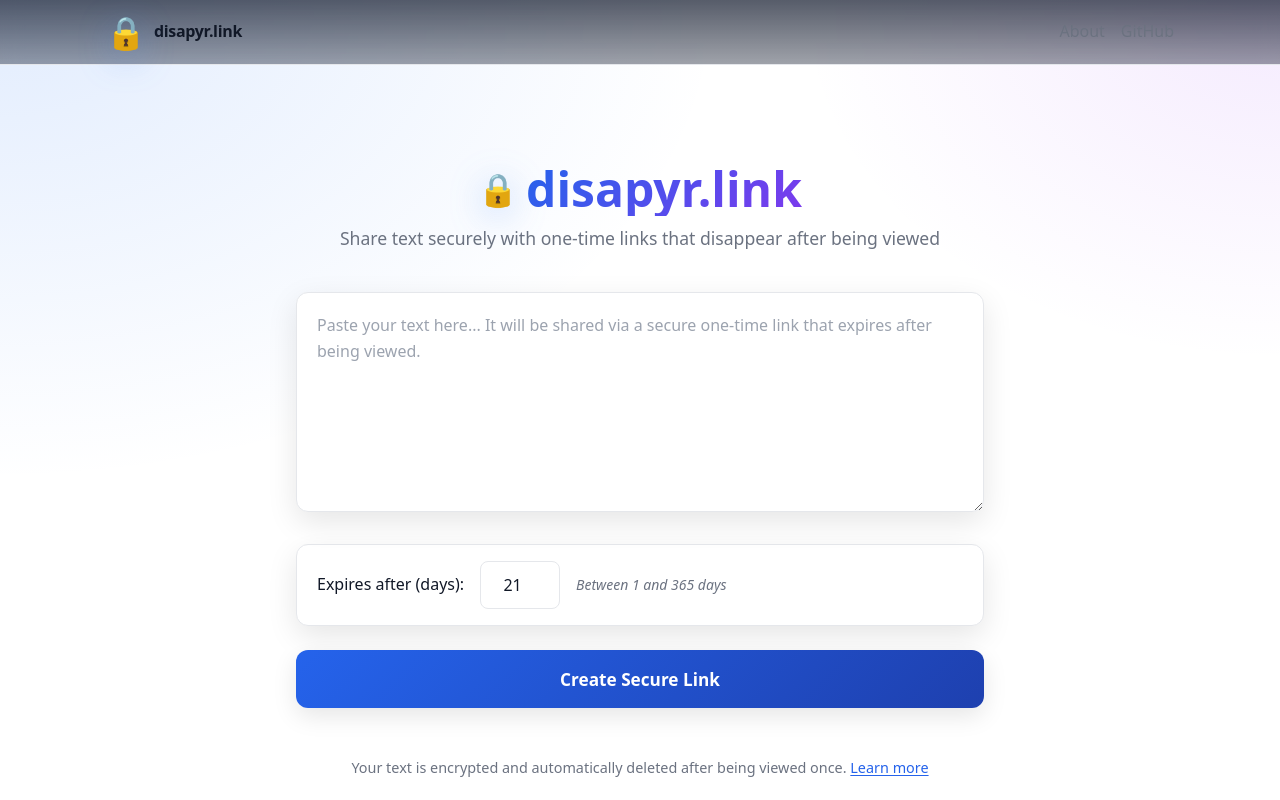
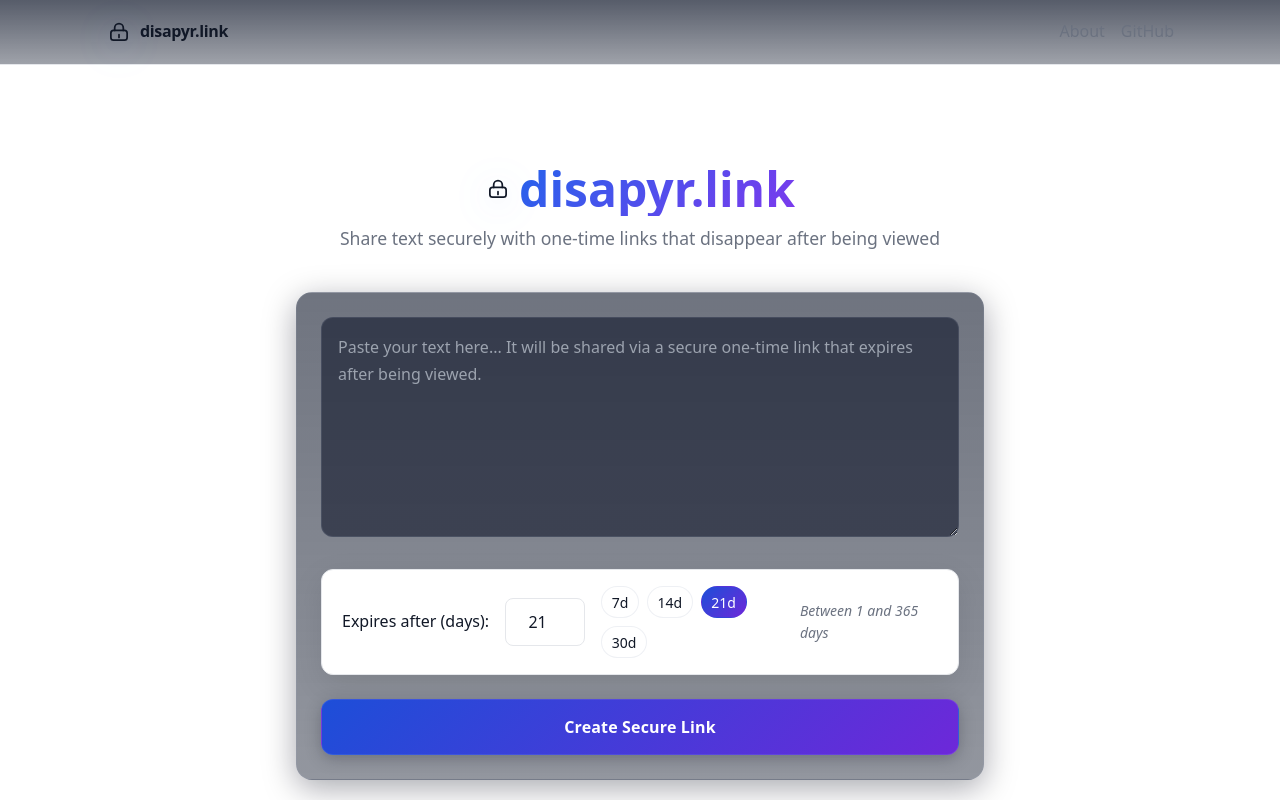
Before and after one commit to SquareHole/disapyr-site, a Next.js app in the folder site/: page / in a window 1280 px wide. Built offline with nearby package versions, Linux system fonts and the light colour scheme.

Commit message:
feat: complete UI refresh with modern design system and enhanced components

```diff
--- a/site/app/components/Layout.module.css
+++ b/site/app/components/Layout.module.css
@@ -42,13 +42,35 @@
 }
 
 .navLink {
+  position: relative;
   color: var(--muted);
   font-weight: 500;
-  transition: color 0.2s ease;
+  transition: color var(--motion-fast) ease;
+}
+
+.navLink::after {
+  content: '';
+  position: absolute;
+  left: 0;
+  bottom: -4px;
+  width: 0%;
+  height: 2px;
+  background: linear-gradient(90deg, var(--primary), var(--accent));
+  transition: width var(--motion-fast) ease;
 }
 
 .navLink:hover {
   color: var(--foreground);
+}
+
+.navLink:hover::after {
+  width: 100%;
+}
+
+@media (prefers-reduced-motion: reduce) {
+  .navLink, .navLink::after {
+    transition: none;
+  }
 }
 
 .main {
@@ -72,7 +94,8 @@
 }
 
 .logoIcon {
-  font-size: 2rem;
+  width: 26px;
+  height: 26px;
   filter: drop-shadow(0 6px 18px rgba(59, 130, 246, 0.35));
 }
 
--- a/site/app/components/Layout.tsx
+++ b/site/app/components/Layout.tsx
@@ -1,4 +1,5 @@
 import Link from 'next/link';
+import LockIcon from './LockIcon';
 import styles from './Layout.module.css';
 
 export default function Layout({ children }: { children: React.ReactNode }) {
@@ -7,7 +8,7 @@ export default function Layout({ children }: { children: React.ReactNode }) {
       <header className={styles.navbar}>
         <div className={styles.navInner}>
           <Link href="/" className={styles.brand}>
-            <span className={styles.logoIcon} aria-hidden>🔒</span>
+            <LockIcon className={styles.logoIcon} />
             <span className={styles.brandText}>disapyr.link</span>
           </Link>
           <nav className={styles.navLinks} aria-label="Primary">
@@ -20,7 +21,7 @@ export default function Layout({ children }: { children: React.ReactNode }) {
       <main className={styles.main}>
         <div className={styles.header}>
           <div className={styles.titleContainer}>
-            <div className={styles.logoIcon} aria-hidden>🔒</div>
+            <LockIcon className={styles.logoIcon} />
             <h1 className={styles.title}>disapyr.link</h1>
           </div>
           <p className={styles.subtitle}>
--- /dev/null
+++ b/site/app/components/LockIcon.tsx
@@ -0,0 +1,24 @@
+export default function LockIcon({ className }: { className?: string }) {
+  return (
+    <svg
+      className={className}
+      width="24"
+      height="24"
+      viewBox="0 0 24 24"
+      aria-hidden
+      focusable="false"
+    >
+      <g
+        fill="none"
+        stroke="currentColor"
+        strokeWidth="1.6"
+        strokeLinecap="round"
+        strokeLinejoin="round"
+      >
+        <rect x="4.5" y="10.5" width="15" height="9" rx="2.5" />
+        <path d="M8 10.5V8.2a4 4 0 1 1 8 0v2.3" />
+        <path d="M12 14.5v2.5" />
+      </g>
+    </svg>
+  );
+}
--- a/site/app/globals.css
+++ b/site/app/globals.css
@@ -19,10 +19,25 @@
   --placeholder: #6b7280;
 
   --ring: rgba(59, 130, 246, 0.35);
+  --ring-strong: rgba(59, 130, 246, 0.55);
+
+  /* New colors */
+  --success: #10b981;
+  --warning: #f59e0b;
 
   /* Elevation */
   --shadow: rgba(2, 6, 23, 0.35);
   --shadow-lg: rgba(2, 6, 23, 0.5);
+  --elev-1: 0 4px 16px rgba(2, 6, 23, 0.25);
+  --elev-2: 0 8px 32px rgba(2, 6, 23, 0.35);
+
+  /* Motion */
+  --motion-fast: 150ms;
+  --motion: 220ms;
+
+  /* Form fields */
+  --field-border: rgba(148, 163, 184, 0.16);
+  --field-bg: rgba(15, 23, 42, 0.6);
 
   /* Spacing scale */
   --space-1: 0.25rem;
@@ -76,13 +91,25 @@ body {
 body {
   color: var(--foreground);
   background:
-    radial-gradient(1200px 800px at 0% 0%, rgba(59, 130, 246, 0.15), transparent 60%),
-    radial-gradient(800px 600px at 100% 0%, rgba(168, 85, 247, 0.12), transparent 60%),
+    radial-gradient(1200px 800px at 0% 0%, rgba(59, 130, 246, 0.12), transparent 60%),
+    radial-gradient(900px 650px at 100% 10%, rgba(168, 85, 247, 0.10), transparent 60%),
+    conic-gradient(from 200deg at 70% 30%, rgba(59, 130, 246, 0.06), rgba(168, 85, 247, 0.04), rgba(59, 130, 246, 0.06)),
     linear-gradient(180deg, var(--background), var(--surface));
+  background-blend-mode: screen, screen, soft-light, normal;
   font-family: var(--font-sans);
   -webkit-font-smoothing: antialiased;
   -moz-osx-font-smoothing: grayscale;
   line-height: 1.6;
+  animation: drift 40s ease-in-out infinite;
+}
+
+@keyframes drift {
+  0% { background-position: 0 0, 0 0, 0 0, 0 0; }
+  100% { background-position: 0 0, 0 0, 40px 20px, 0 0; }
+}
+
+@media (prefers-reduced-motion: reduce) {
+  body { animation: none; }
 }
 
 * {
--- a/site/app/page.module.css
+++ b/site/app/page.module.css
@@ -48,86 +48,70 @@
 .form {
   display: flex;
   flex-direction: column;
-  gap: clamp(1rem, 3vw, 1.5rem);
+  gap: var(--space-6);
   width: 100%;
   max-width: 720px;
   margin: 0 auto;
+  padding: var(--space-6);
+  border-radius: var(--radius-lg);
+  background: linear-gradient(180deg, rgba(15, 23, 42, 0.6), rgba(15, 23, 42, 0.45));
+  border: 1px solid var(--field-border);
+  box-shadow: var(--elev-2);
+  backdrop-filter: blur(8px);
 }
 
 .textareaContainer {
   position: relative;
   width: 100%;
-  max-width: 720px;
 }
 
 .textarea {
   width: 100%;
   min-height: 220px;
-  padding: 1.25rem 1.25rem 1.5rem;
-  border: 1px solid var(--border);
+  padding: var(--space-4);
   border-radius: var(--radius-md);
-  background: var(--surface);
+  background: var(--field-bg);
+  border: 1px solid var(--field-border);
   color: var(--foreground);
   font-size: 1rem;
   font-family: inherit;
-  font-weight: 400;
-  line-height: 1.6;
+  line-height: 1.65;
   resize: vertical;
-  transition: all 0.2s ease;
-  box-shadow: 0 10px 30px var(--shadow);
+  transition: border-color var(--motion) ease, box-shadow var(--motion) ease;
+}
+
+.textarea::placeholder {
+  color: var(--placeholder);
 }
 
 .textarea:focus {
   outline: none;
-  border-color: var(--primary);
-  box-shadow: 0 0 0 3px var(--ring), 0 14px 40px var(--shadow-lg);
-  transform: translateY(-1px);
-}
-
-.textarea::placeholder {
-  color: var(--placeholder);
-  font-weight: 400;
+  border-color: var(--primary-600);
+  box-shadow: 0 0 0 3px var(--ring-strong);
 }
 
 .button {
-  padding: clamp(0.9rem, 2.5vw, 1.1rem) 1.5rem;
-  background: linear-gradient(135deg, var(--primary-500), var(--primary-700));
+  display: inline-flex;
+  align-items: center;
+  justify-content: center;
+  gap: var(--space-2);
+  padding: var(--space-4) var(--space-6);
+  background: linear-gradient(135deg, var(--primary-600), var(--accent-600));
   color: white;
-  border: none;
+  border: 1px solid rgba(255, 255, 255, 0.08);
   border-radius: var(--radius-md);
-  font-size: clamp(1rem, 2.5vw, 1.075rem);
-  font-weight: 700;
+  font-size: 1rem;
+  font-weight: 600;
+  letter-spacing: 0.01em;
   cursor: pointer;
-  transition: all 0.2s ease;
-  box-shadow: 0 8px 24px var(--shadow);
-  min-height: 48px;
-  position: relative;
-  overflow: hidden;
-}
-
-.button::before {
-  content: '';
-  position: absolute;
-  top: 0;
-  left: -100%;
-  width: 100%;
-  height: 100%;
-  background: linear-gradient(90deg, transparent, rgba(255, 255, 255, 0.1), transparent);
-  transition: left 0.5s ease;
+  transition: transform var(--motion-fast) ease, box-shadow var(--motion-fast) ease, background var(--motion-fast) ease;
+  box-shadow: var(--elev-1);
+  min-height: 52px;
 }
 
 .button:hover {
-  background: linear-gradient(135deg, var(--primary-600), var(--primary-700));
-  transform: translateY(-2px);
-  box-shadow: 0 16px 40px var(--shadow-lg);
-}
-
-.button:hover::before {
-  left: 100%;
-}
-
-.button:active {
   transform: translateY(-1px);
+  box-shadow: var(--elev-2);
 }
 
 .button:disabled {
@@ -138,11 +122,34 @@
 
 .button:disabled:hover {
   transform: none;
-  box-shadow: 0 2px 8px var(--shadow);
+  box-shadow: var(--elev-1);
 }
 
-.button:disabled::before {
-  display: none;
+/* Loading spinner */
+.spinner {
+  width: 16px;
+  height: 16px;
+  border: 2px solid rgba(255, 255, 255, 0.35);
+  border-top-color: white;
+  border-radius: 50%;
+  display: inline-block;
+  animation: spin 1s linear infinite;
+}
+
+@keyframes spin {
+  to {
+    transform: rotate(360deg);
+  }
+}
+
+@media (prefers-reduced-motion: reduce) {
+  .button {
+    transition: none;
+  }
+
+  .spinner {
+    animation: none;
+  }
 }
 
 .footer {
@@ -328,6 +335,40 @@
   margin: 0;
 }
 
+/* Expiry Quick-Pick Chips */
+.expiryChips {
+  display: flex;
+  gap: var(--space-2);
+  flex-wrap: wrap;
+}
+
+.chip {
+  padding: 0.35rem 0.6rem;
+  border-radius: 999px;
+  border: 1px solid var(--field-border);
+  background: rgba(255, 255, 255, 0.03);
+  color: var(--foreground);
+  font-size: 0.875rem;
+  font-weight: 500;
+  cursor: pointer;
+  transition: background var(--motion-fast) ease, border-color var(--motion-fast) ease, transform var(--motion-fast) ease;
+}
+
+.chip:hover {
+  background: rgba(255, 255, 255, 0.06);
+  transform: translateY(-1px);
+}
+
+.chipActive {
+  background: linear-gradient(135deg, var(--primary-600), var(--accent-600));
+  border-color: transparent;
+  color: white;
+}
+
+.chipActive:hover {
+  background: linear-gradient(135deg, var(--primary-700), var(--accent-600));
+}
+
 /* Animations */
 @keyframes slideUp {
   from {
--- a/site/app/page.tsx
+++ b/site/app/page.tsx
@@ -106,6 +106,19 @@ export default function Home() {
                 onChange={(e) => setExpiryDays(Math.min(Math.max(parseInt(e.target.value) || 1, 1), 365))}
                 className={styles.expiryInput}
               />
+              <div className={styles.expiryChips} role="group" aria-label="Quick expiry options">
+                {[7, 14, 21, 30].map(d => (
+                  <button
+                    key={d}
+                    type="button"
+                    className={`${styles.chip} ${expiryDays === d ? styles.chipActive : ''}`}
+                    onClick={() => setExpiryDays(d)}
+                    aria-pressed={expiryDays === d}
+                  >
+                    {d}d
+                  </button>
+                ))}
+              </div>
               <span className={styles.expiryHint}>Between 1 and 365 days</span>
             </div>
 
@@ -114,11 +127,18 @@ export default function Home() {
               className={styles.button}
               disabled={isLoading}
             >
-              {isLoading ? 'Creating Link...' : 'Create Secure Link'}
+              {isLoading ? (
+                <>
+                  <span className={styles.spinner} aria-hidden />
+                  Creating Link...
+                </>
+              ) : (
+                'Create Secure Link'
+              )}
             </button>
 
             {error && (
-              <div className={styles.error}>
+              <div className={styles.error} aria-live="polite">
                 {error}
               </div>
             )}
@@ -161,7 +181,7 @@ export default function Home() {
 
         {/* Toast notification for copy success */}
         {copySuccess && (
-          <div className={styles.toast}>
+          <div className={styles.toast} aria-live="polite">
             ✅ Link copied to clipboard!
           </div>
         )}
```
Also changed, not shown: 1 other file (tests, documents, lock files or other folders).
